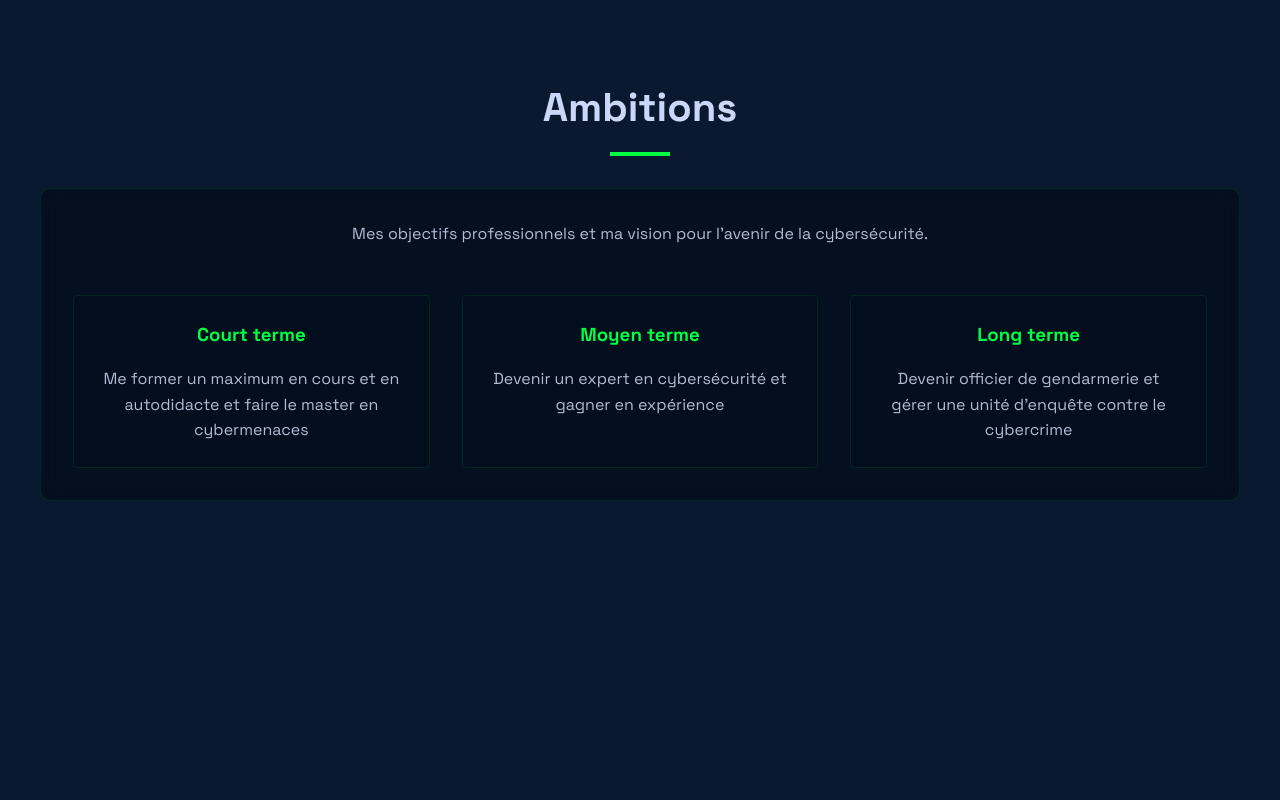
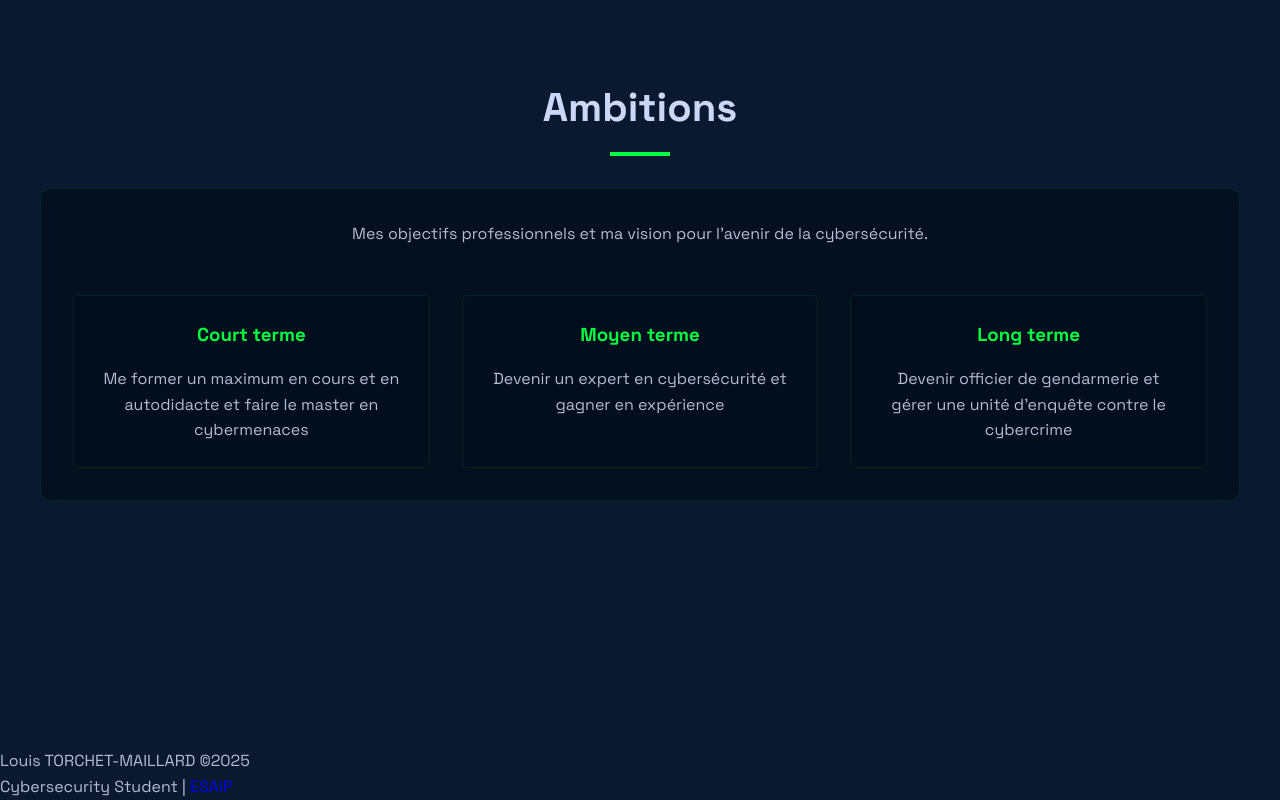
Before and after one commit to lmaoits/Portfolio_Cyber, a website: page index.html in a window 1280 px wide. Shown: the part 5983-6783 px from the top of the page. Before the commit the page ends 6731 px from the top, so only its background shows below. Drawn offline with Linux system fonts and the light colour scheme.

Commit message:
Update index.html
footer

```diff
--- a/index.html
+++ b/index.html
@@ -343,5 +343,13 @@
         </div>
       </section>
     </main>
+    <div class="footer-dark">
+      <footer>
+          <div class="container">
+              <p class="copyright">Louis TORCHET-MAILLARD ©2025</p>
+              <p class="student">Cybersecurity Student | <a target="_blank" href="https://www.esaip.org/">ESAIP</a></p>
+          </div>
+      </footer>
+    </div>
   </body>
 </html>
```
